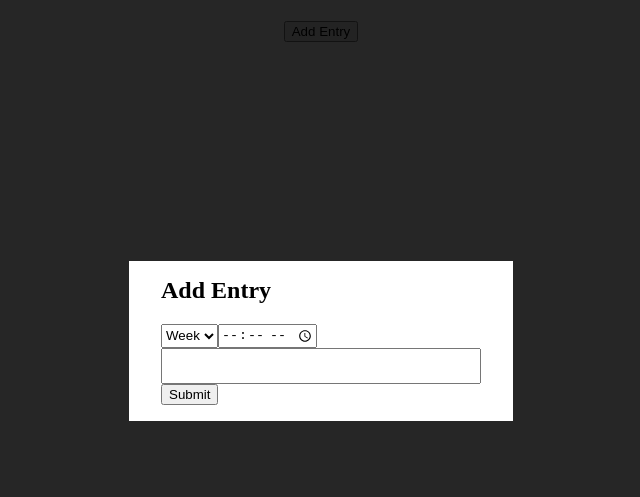
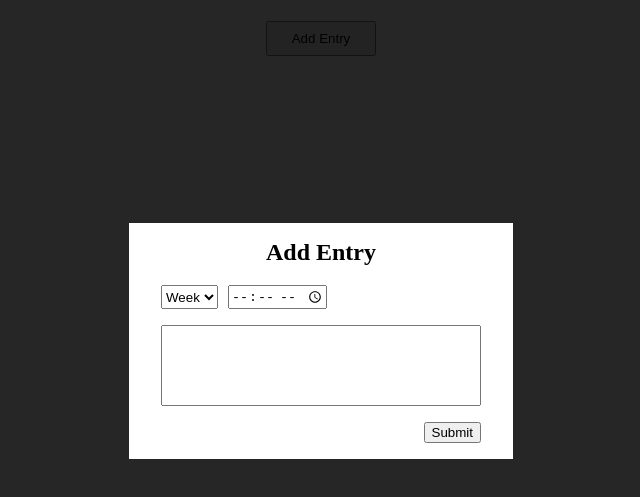
Before and after one commit to janiicelee/week-planner, a website: page index.html in a window 1280 px wide. Both pictures are taken after a click on the button "Add Entry". Shown: the part 59-556 px from the top of the page, without its empty margins (319-959 px from the left). Drawn offline with Linux system fonts and the light colour scheme.

Commit message:
finished making modal

```diff
--- a/index.html
+++ b/index.html
@@ -8,16 +8,16 @@
 </head>
 <body>
   <div class="container">
-    <div class="row text-center">
+    <div class="row center">
       <h1>Weeky Planner</h1>
     </div>
-    <div class="row text-center">
-      <button id="add-entry">Add Entry</button>
+    <div class="row center">
+      <button class="add-entry" id="add-entry">Add Entry</button>
     </div>
-    <div class="overlay row text-center hidden">
+    <div class="overlay row center hidden">
       <div class="modal-bg">
-        <h2>Add Entry</h2>
-        <div class="row">
+        <h2 class="text-center">Add Entry</h2>
+        <div class="row col-gap">
           <select>
             <option>Week</option>
             <option>Sun</option>
@@ -30,10 +30,10 @@
           </select>
           <input type="time">
         </div>
-        <div class="row">
-          <textarea></textarea>
+        <div class="row tb-margin">
+          <textarea rows="5"></textarea>
         </div>
-        <div class="row">
+        <div class="row justify-right">
           <button id="submit" type="submit">Submit</button>
         </div>
       </div>
--- a/styles.css
+++ b/styles.css
@@ -19,6 +19,10 @@ h2 {
   margin-top: 0;
 }
 
+button:hover {
+  cursor: pointer;
+}
+
 .container {
   max-width: 1000px;
   margin: auto;
@@ -28,10 +32,26 @@ h2 {
   display: flex;
 }
 
-.text-center {
+.center {
   justify-content: center;
   align-items: center;
   margin: auto;
+}
+
+.text-center {
+  text-align: center;
+}
+
+.justify-right {
+  justify-content: right;
+}
+
+.col-gap {
+  column-gap: 10px;
+}
+
+.tb-margin {
+  margin: 1rem auto;
 }
 
 .overlay {
@@ -52,3 +72,11 @@ h2 {
   padding: 1rem 2rem;
   width: 30%;
 }
+
+.add-entry {
+  padding: 0.5rem 1.5rem;
+}
+
+.add-entry:hover {
+  background-color: rgb(111, 111, 255);
+}
```
